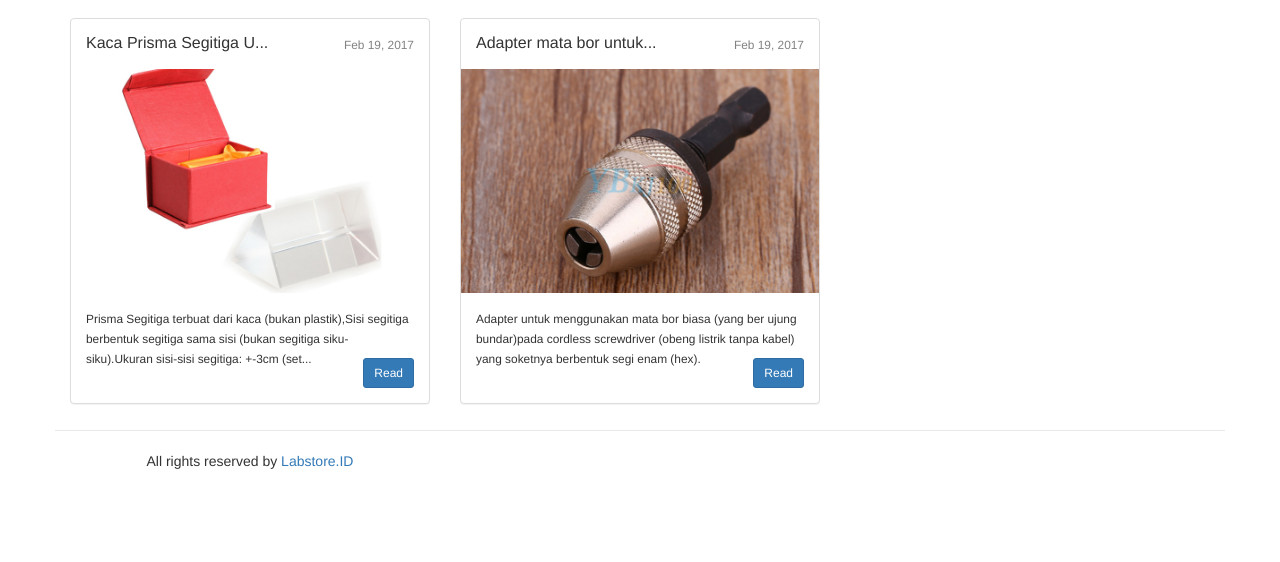
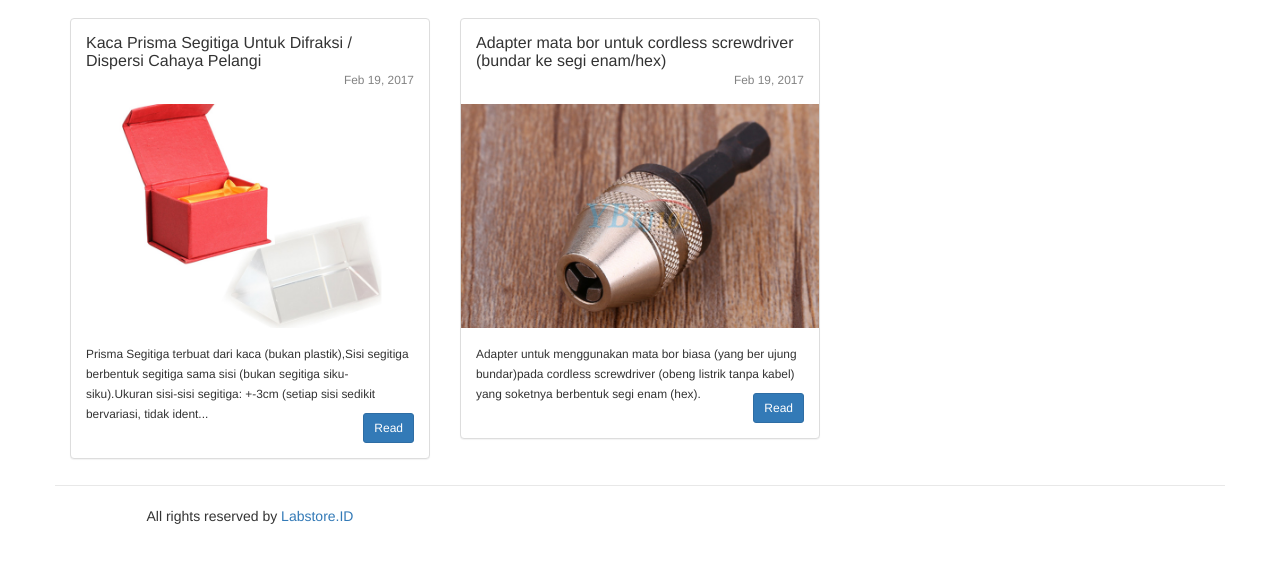
Before and after one commit to labstoreid/labstoreid.github.io, a plain HTML site: page index.html in a window 1280 px wide. Shown: the part 54-616 px from the top of the page. Drawn offline with nearby package versions, Linux system fonts and the light colour scheme.

Commit message:
Add existing file

```diff
--- a/feed.xml
+++ b/feed.xml
@@ -6,8 +6,8 @@
 </description>
     <link>https://labstoreid.github.io/</link>
     <atom:link href="https://labstoreid.github.io/feed.xml" rel="self" type="application/rss+xml"/>
-    <pubDate>Sun, 19 Feb 2017 19:55:51 +0700</pubDate>
-    <lastBuildDate>Sun, 19 Feb 2017 19:55:51 +0700</lastBuildDate>
+    <pubDate>Sun, 19 Feb 2017 20:03:44 +0700</pubDate>
+    <lastBuildDate>Sun, 19 Feb 2017 20:03:44 +0700</lastBuildDate>
     <generator>Jekyll v3.4.0</generator>
 
       <item>
--- a/index.html
+++ b/index.html
@@ -76,13 +76,13 @@ layout: compress
 
                 <div class="panel panel-default">
                   <div class="panel-body">
-                    <h3 class="panel-title pull-left">Kaca Prisma Segitiga U...</h3><span class="post-meta pull-right"><small>Feb 19, 2017</small></span>
+                    <h3 class="panel-title pull-left">Kaca Prisma Segitiga Untuk Difraksi / Dispersi Cahaya Pelangi</h3><span class="post-meta pull-right"><small>Feb 19, 2017</small></span>
                   </div>
 
                   <img width="100%" src="/images/prisma-kaca-segitiga.png" alt="Kaca Prisma Segitiga Untuk Difraksi / Dispersi Cahaya Pelangi">
 
                   <div class="panel-body"><small>
-                    Prisma Segitiga terbuat dari kaca (bukan plastik),Sisi segitiga berbentuk segitiga sama sisi (bukan segitiga siku-siku).Ukuran sisi-sisi segitiga: +-3cm (set...</small>
+                    Prisma Segitiga terbuat dari kaca (bukan plastik),Sisi segitiga berbentuk segitiga sama sisi (bukan segitiga siku-siku).Ukuran sisi-sisi segitiga: +-3cm (setiap sisi sedikit bervariasi, tidak ident...</small>
                     <a href="/prisma-segitiga/" class="btn btn-primary btn-sm pull-right mt10">Read</a>
                   </div>
                 </div>
@@ -93,7 +93,7 @@ layout: compress
 
                 <div class="panel panel-default">
                   <div class="panel-body">
-                    <h3 class="panel-title pull-left">Adapter mata bor untuk...</h3><span class="post-meta pull-right"><small>Feb 19, 2017</small></span>
+                    <h3 class="panel-title pull-left">Adapter mata bor untuk cordless screwdriver (bundar ke segi enam/hex)</h3><span class="post-meta pull-right"><small>Feb 19, 2017</small></span>
                   </div>
 
                   <img width="100%" src="/images/adapter-mata-bor.png" alt="Adapter mata bor untuk cordless screwdriver (bundar ke segi enam/hex)">
```
